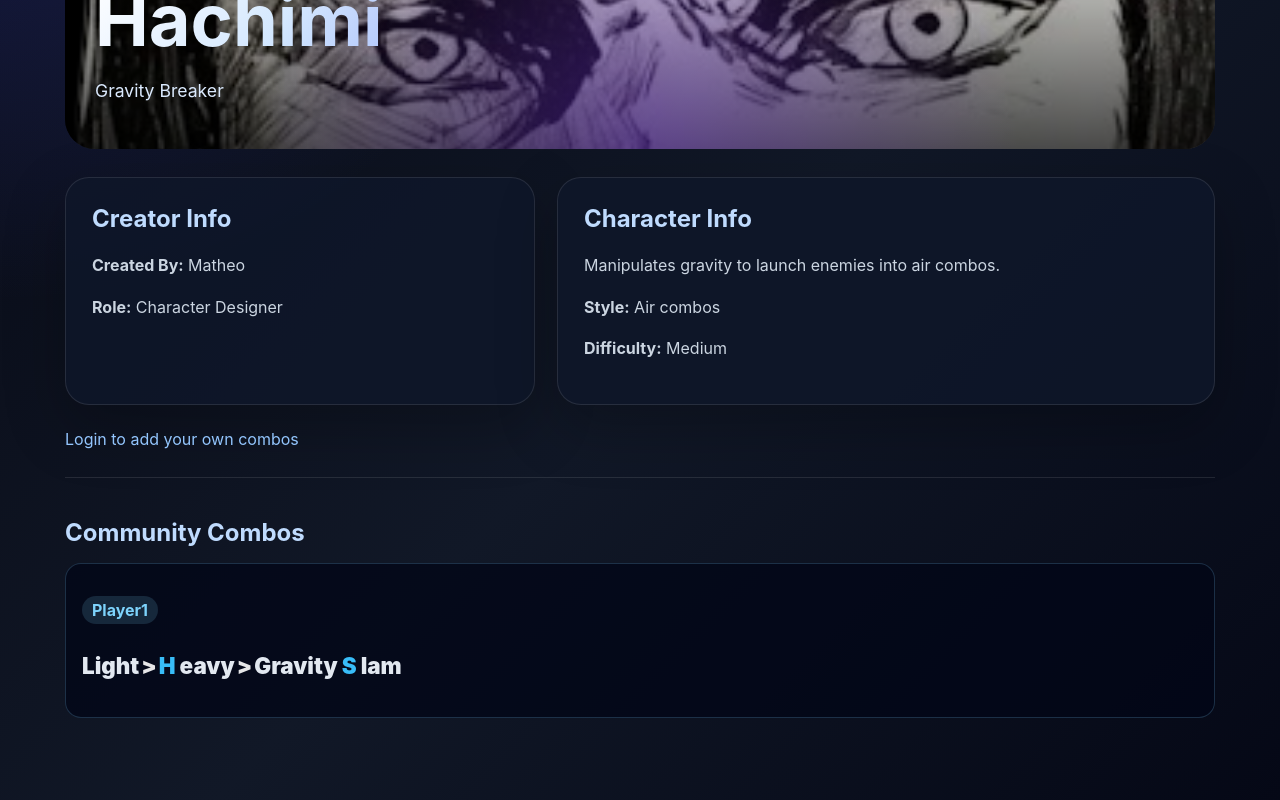
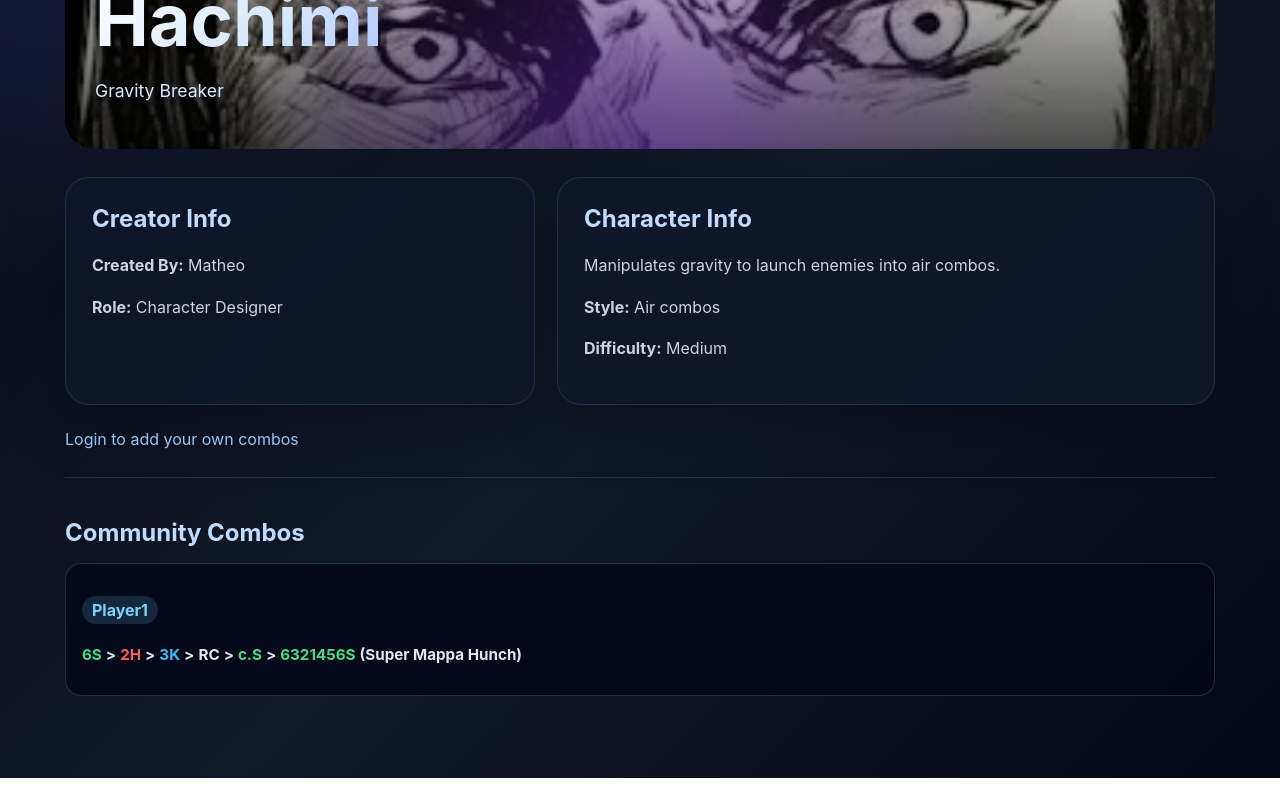
Before and after one commit to MatheoV1218/FinalFrontier, a React (Vite) app in the folder finalFrontier/: page /character/1 in a window 1280 px wide. Shown: the part 285-1085 px from the top of the page. After the commit the page ends 1063 px from the top, so only its background shows below. Built offline with nearby package versions, Linux system fonts and the light colour scheme; no server answers.

Commit message:
combo parsing implemented

```diff
--- a/finalFrontier/src/data/characters.ts
+++ b/finalFrontier/src/data/characters.ts
@@ -29,7 +29,7 @@ export const characters: Character[] = [
     difficulty: "Medium",
     image: "/Tokai.png",
     communityCombos: [
-      { username: "Player1", combo: "Light > Heavy > Gravity Slam" },
+      { username: "Player1", combo: "6S > 2H > 3K > RC > c.S > 6321456S (Super Mappa Hunch)" },
     ],
   },
   {
@@ -43,7 +43,7 @@ export const characters: Character[] = [
     difficulty: "Easy",
     image: "/kinger_vape.png",
     communityCombos: [
-      { username: "FireMain", combo: "Light > Medium > Flame Burst" },
+      { username: "FireMain", combo: "c.S > f.S > 5H > 214K(Foudre Cloud) > RC > c.S > 2S > 5H > 236H(Bluring Smoke) > 214P (Cloud Smoke)" },
     ],
     imagePosition: "center 35%"
 
@@ -59,7 +59,7 @@ export const characters: Character[] = [
     difficulty: "Hard",
     image: "/giga.png",
     communityCombos: [
-      { username: "ShadowGod", combo: "Teleport > Light > Heavy" },
+      { username: "ShadowGod", combo: "632146P(Plant Buster) > RRC ~ 5D > 2S > 2H > 623K(IMP tackle)" },
     ],
     imagePosition: "center 20%"
   },
@@ -69,12 +69,12 @@ export const characters: Character[] = [
     title: "Heavenly Swordman",
     createdBy: "Chris",
     creatorRole: "Designer",
-    description: "Controls ice to slow and trap opponents.",
+    description: "frame traps to trick opponents",
     fightingStyle: "Rushdown",
     difficulty: "Medium",
     image: "/unnamed.png",
     communityCombos: [
-      { username: "Frosty", combo: "Ice Shot > Freeze > Slam" },
+      { username: "Frosty", combo: "2369S(Hiiragi) > j.H > j.236S > 5K j.D > 66 > j.S > j.D"},
     ],
     imagePosition: "center 10%"
   },
@@ -89,7 +89,7 @@ export const characters: Character[] = [
     difficulty: "Easy",
     image: "/v1.png",
     communityCombos: [
-      { username: "TankMain", combo: "Heavy > Grab > Slam" },
+      { username: "TankMain", combo: "c.S > 2H > 214H(Michael Sword) > 236H(Chestnut) > 66 > 6H > 214S(Fish) > 6H" },
     ],
     imagePosition: "center 40%"
   },
@@ -104,7 +104,7 @@ export const characters: Character[] = [
     difficulty: "Hard",
     image: "/sledge.png",
     communityCombos: [
-      { username: "NightFox", combo: "Dash > Light > Critical Strike" },
+      { username: "NightFox", combo: "5K > 214H > 623H > 236K > c.S > f.SSS > 6H" },
     ],
     imagePosition: "center 10%"
   },
@@ -119,7 +119,7 @@ export const characters: Character[] = [
     difficulty: "Medium",
     image: "/mime.png",
     communityCombos: [
-      { username: "Zap", combo: "Light spam > Shock finisher" },
+      { username: "Zap", combo: "236H(That's a Lot) > 214S(Drunkard Shade) > 214K(Break the Law) > c.S > 2S > 2H > 2H > 214K(Break the Law)" },
     ],
     imagePosition: "center 70%"
   },
@@ -134,7 +134,7 @@ export const characters: Character[] = [
     difficulty: "Easy",
     image: "/justin_b.png",
     communityCombos: [
-      { username: "Healer", combo: "Trap > Root > Burst" },
+      { username: "Healer", combo: "f.S > 2H > 214H(Dr Pepper) > j.H > c.S > 2H > 214S(Dr Pepper)" },
     ],
     imagePosition: "center 20%"
   },
@@ -149,7 +149,7 @@ export const characters: Character[] = [
     difficulty: "Medium",
     image: "/tiktok.png",
     communityCombos: [
-      { username: "StarBoy", combo: "Light > Cosmic Slash" },
+      { username: "StarBoy", combo: "(Any Button) > 684H(Behemoth Typhoon)" },
     ],
     imagePosition: "center 10%"
   },
@@ -164,7 +164,7 @@ export const characters: Character[] = [
     difficulty: "Hard",
     image: "/arafrat.png",
     communityCombos: [
-      { username: "WolfMain", combo: "Claw > Bite > Roar" },
+      { username: "WolfMain", combo: "46H (spam till you win)" },
     ],
     imagePosition: "center 10%"
   },
@@ -179,7 +179,7 @@ export const characters: Character[] = [
     difficulty: "Easy",
     image: "/teto.png",
     communityCombos: [
-      { username: "NovaMain", combo: "Charge > Blast > Finisher" },
+      { username: "NovaMain", combo: "6K > 8H > j.P > j.S > c.S > 5H > 2S > 214H(Eisenstrurm)" },
     ],
     imagePosition: "center 35%"
   },
@@ -194,7 +194,7 @@ export const characters: Character[] = [
     difficulty: "Hard",
     image: "/demon-king.png",
     communityCombos: [
-      { username: "TimeLord", combo: "Rewind > Light > Heavy" },
+      { username: "TimeLord", combo: "5P > 6P > 236S(Score Score Score)" },
     ],
     imagePosition: "center 20%"
   },
@@ -209,7 +209,7 @@ export const characters: Character[] = [
     difficulty: "Easy",
     image: "/Kashtira_Arise-Heart.png",
     communityCombos: [
-      { username: "SniperX", combo: "Aim > Charge > Beam" },
+      { username: "SniperX", combo: "5K > 6P > 632P(Sword Toss) > 2K > 6H > 214H(Banish)" },
     ],
     imagePosition: "center 10%"
   },
@@ -224,7 +224,7 @@ export const characters: Character[] = [
     difficulty: "Medium",
     image: "/sugar.png",
     communityCombos: [
-      { username: "VoidMain", combo: "Drain > Heavy > Collapse" },
+      { username: "VoidMain", combo: "2P > H > 66 > c.S > 2D > 632146S(Deus Ex Machina)" },
     ],
   },
   {
@@ -238,7 +238,7 @@ export const characters: Character[] = [
     difficulty: "Easy",
     image: "/zek.png",
     communityCombos: [
-      { username: "Toxic", combo: "Poison > Light > Spread" },
+      { username: "Toxic", combo: "2P > 6P > 236K(ThunderBolt) > 214214H(Rising Voltage)" },
     ],
     imagePosition: "center 20%"
   },
--- a/finalFrontier/src/pages/CharacterPage.tsx
+++ b/finalFrontier/src/pages/CharacterPage.tsx
@@ -36,48 +36,62 @@ function CharacterPage({ user }: { user: User | null }) {
     setComboInput("");
     setShowForm(false);
   };
+const formatCombo = (combo: string) => {
+  // split into: normal text + (parentheses blocks)
+  const segments = combo.split(/(\([^)]*\))/g);
 
-  // 🔥 teammate's formatter (unchanged)
-  const formatCombo = (combo: string) => {
+  return segments.map((segment, segIndex) => {
+    // if it's a move name like (Dandy Punch)
+    if (segment.startsWith("(") && segment.endsWith(")")) {
+      return (
+        <span key={segIndex} className="combo-text-default">
+          {segment}
+        </span>
+      );
+    }
+
+    // otherwise parse normally
     const parts =
-      combo.match(/[0-9]+[PKSHD]+|[PKSHD]+|xN|or|>|\/|\S+/gi) || [];
+      segment.match(/j\.\([PKSHD](?:\s*or\s*[PKSHD])*\)|j\.[0-9]+[PKSHD]|j\.[PKSHD]|c\.S|f\.S|[0-9]+[PKSHD]|[PKSHD]|RC|xN|or|>|\/|\S+/gi) || [];
+
+    const getMoveClass = (part: string) => {
+      const move = part.toUpperCase();
+
+      if (move.startsWith("J.(")) return "move-slash";
+      if (move.endsWith("P")) return "move-punch";
+      if (move.endsWith("K")) return "move-kick";
+      if (move.endsWith("S")) return "move-slash";
+      if (move.endsWith("H")) return "move-heavy";
+      if (move.endsWith("D")) return "move-dust";
+
+      return "combo-text-default";
+    };
 
     return parts.map((part, index) => {
-      if (/^[0-9]+[PKSHD]+$/i.test(part)) {
-        const numbers = part.match(/^[0-9]+/)?.[0] || "";
-        const buttons = part.match(/[PKSHD]+$/i)?.[0] || "";
-
+      if (/^(j\.\([PKSHD](?:\s*or\s*[PKSHD])*\)|j\.[0-9]+[PKSHD]|j\.[PKSHD]|c\.S|f\.S|[0-9]+[PKSHD]|[PKSHD])$/i.test(part)) {
         return (
-          <span key={index}>
-            <span className="combo-text-default">{numbers}</span>
-            <span className="button-input">{buttons}</span>
+          <span key={`${segIndex}-${index}`} className={getMoveClass(part)}>
+            {part}
           </span>
         );
       }
 
-      if (/^[1-9][PKSHD]$/i.test(part)) {
-        return <span key={index} className="move-input">{part}</span>;
+      if (part === ">" || part === "/") {
+        return (
+          <span key={`${segIndex}-${index}`} className="combo-symbol">
+            {part}
+          </span>
+        );
       }
 
-      if (/^[PKSHD]+$/i.test(part)) {
-        return <span key={index} className="button-input">{part}</span>;
-      }
-
-      if (part === ">" || part === "/") {
-        return <span key={index} className="combo-symbol">{part}</span>;
-      }
-
-      if (part.toLowerCase() === "or") {
-        return <span key={index} className="combo-or">{part}</span>;
-      }
-
-      if (part === "xN") {
-        return <span key={index} className="combo-repeat">{part}</span>;
-      }
-
-      return <span key={index} className="combo-text-default">{part}</span>;
+      return (
+        <span key={`${segIndex}-${index}`} className="combo-text-default">
+          {part}
+        </span>
+      );
     });
-  };
+  });
+};
 
   return (
     <section className="character-page">
--- a/finalFrontier/src/styles/characterPage.css
+++ b/finalFrontier/src/styles/characterPage.css
@@ -216,52 +216,36 @@
   }
 }
 /*Colors for combo text*/
-.combo-text {
-  font-size: 1.4rem;
-  font-weight: 900;
-  display: flex;
-  flex-wrap: wrap;
-  gap: 6px;
-  align-items: center;
+.combo-text span {
+  margin-right: 4px;
+  font-weight: 700;
 }
 
-/* Inputs like 5P, 6P */
-.move-input {
-  color: #f472b6;
+.combo-text-default {
+  color: #e2e8f0;
 }
 
-/* Single buttons */
-.button-input {
+.combo-or,
+.combo-repeat {
+  color: #facc15;
+  font-weight: 700;
+}
+.move-punch {
+  color: #c084fc;
+}
+
+.move-kick {
   color: #38bdf8;
 }
 
-/* > and / */
-.combo-symbol {
-  color: #ffffff;
-  opacity: 0.8;
+.move-slash {
+  color: #4ade80;
 }
 
-/* "or" */
-.combo-or {
-  color: #94a3b8;
-  font-weight: 600;
+.move-heavy {
+  color: #ff5c5c;
 }
 
-/* xN */
-.combo-repeat {
-  color: #facc15;
+.move-dust {
+  color: #fb923c;
 }
-
-/* fallback */
-.combo-text-default {
-  color: #e2e8f0;
-}
-.combo-text {
-  gap: 4px;
-}
-
-.combo-symbol {
-  color: #ffffff;
-  opacity: 0.9;
-  margin: 0 -2px;
-}
```
